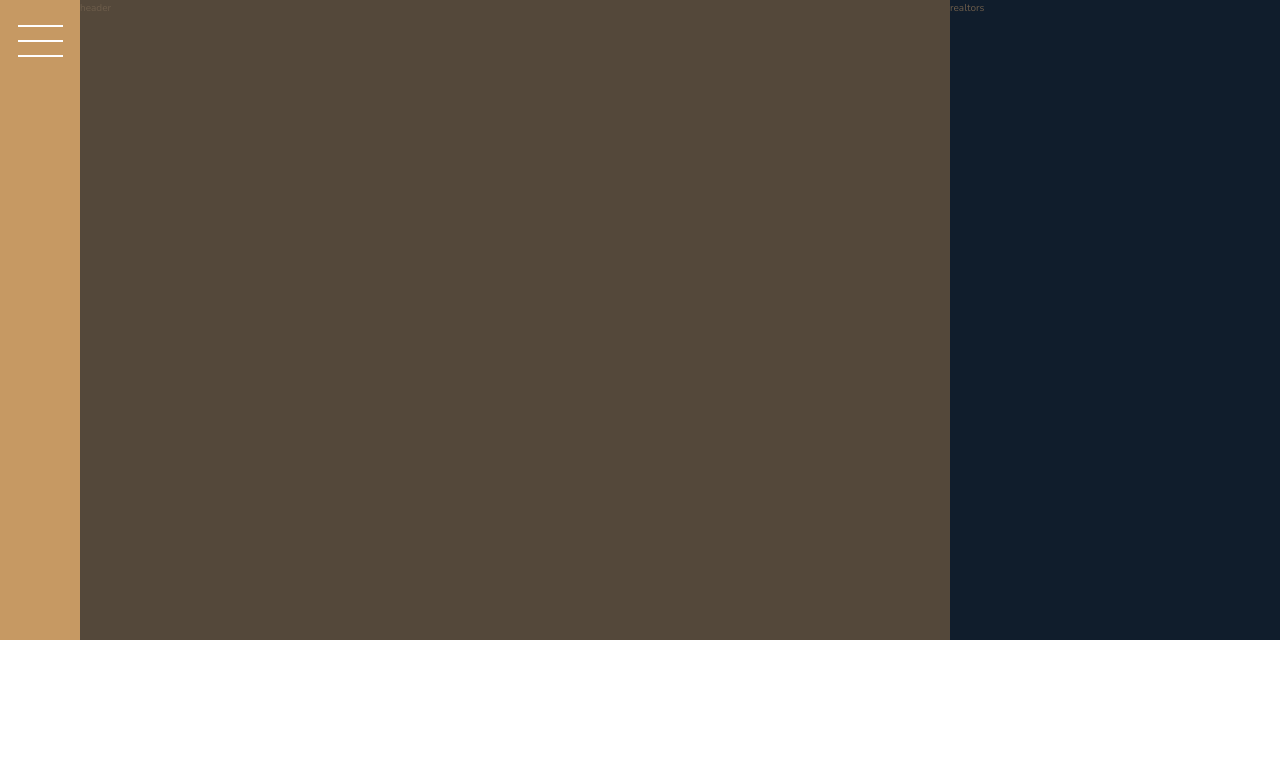
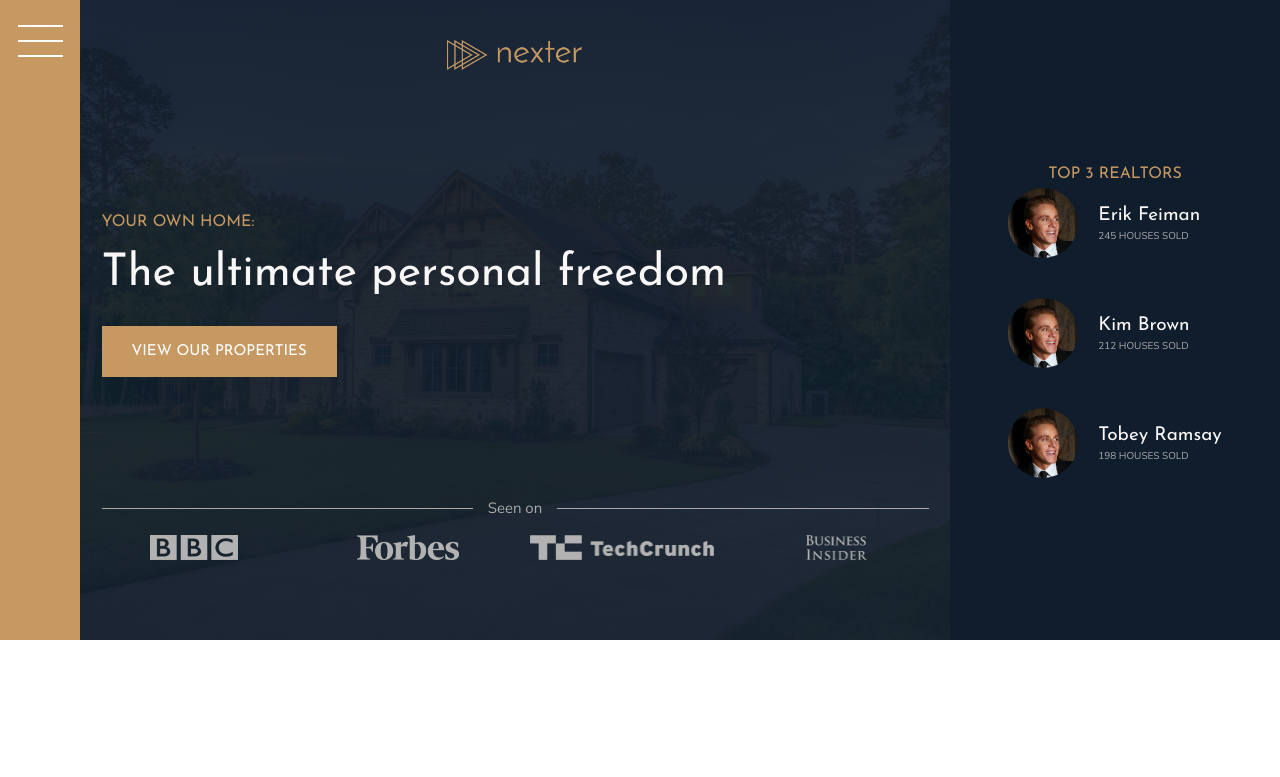
Before and after one commit to maugo-555/03-nexter, a website: page index.html in a window 1280 px wide. Shown: the top 777 px of the page. Drawn offline with nearby package versions, Linux system fonts and the light colour scheme.

Commit message:
add header and realtors section

```diff
--- a/index.html
+++ b/index.html
@@ -19,9 +19,42 @@
       <button class="nav-btn"></button>
     </div>
 
-    <header class="header">header</header>
+    <header class="header">
+      <img src="img/logo.png" alt="Nexter logo" class="header__logo" />
+      <h3 class="heading-3">Your own home:</h3>
+      <h1 class="heading-1">The ultimate personal freedom</h1>
+      <button class="btn header__btn">View our properties</button>
+      <div class="header__seenon-text">Seen on</div>
+      <div class="header__seenon-logos">
+        <img src="img/logo-bbc.png" alt="logo bbc" />
+        <img src="img/logo-forbes.png" alt="logo forbes" />
+        <img src="img/logo-techcrunch.png" alt="logo techcrunch" />
+        <img src="img/logo-bi.png" alt="logo bi" />
+      </div>
+    </header>
 
-    <div class="realtors">realtors</div>
+    <div class="realtors">
+      <h3 class="heading-3">Top 3 realtors</h3>
+      <div class="realtors__list">
+        <img src="img/realtor-1.jpeg" alt="realtor 1" class="realtors__img" />
+        <div class="realtors__details">
+          <h4 class="heading-4 heading-4--light">Erik Feiman</h4>
+          <p class="realtors__sold">245 houses sold</p>
+        </div>
+
+        <img src="img/realtor-1.jpeg" alt="realtor 1" class="realtors__img" />
+        <div class="realtors__details">
+          <h4 class="heading-4 heading-4--light">Kim Brown</h4>
+          <p class="realtors__sold">212 houses sold</p>
+        </div>
+
+        <img src="img/realtor-1.jpeg" alt="realtor 1" class="realtors__img" />
+        <div class="realtors__details">
+          <h4 class="heading-4 heading-4--light">Tobey Ramsay</h4>
+          <p class="realtors__sold">198 houses sold</p>
+        </div>
+      </div>
+    </div>
 
     <section class="features">
       <div class="feature">
--- a/sass/_header.scss
+++ b/sass/_header.scss
@@ -1,5 +1,59 @@
 .header {
-  background-color: $color-grey-dark-1;
+  grid-column: full-start / col-end 6;
 
-  grid-column: full-start / col-end 6;
+  background-image: linear-gradient(
+      rgba($color-secondary, 0.93),
+      rgba($color-secondary, 0.93)
+    ),
+    url(../img/hero.jpeg);
+  background-size: cover;
+  background-position: center;
+  padding: 8rem;
+  padding-top: 4rem;
+
+  display: grid;
+  grid-template-rows: 1fr min-content 6rem 1fr;
+  grid-template-columns: max-content;
+  justify-content: center;
+  gap: 1.5rem;
+
+  &__logo {
+    height: 3rem;
+    justify-self: center;
+  }
+
+  &__btn {
+    justify-self: start;
+    align-self: start;
+  }
+
+  &__seenon-text {
+    color: $color-grey-light-2;
+    font-size: 1.5rem;
+
+    display: grid;
+    grid-template-columns: 1fr max-content 1fr;
+    gap: 1.5rem;
+    align-items: center;
+
+    &::before,
+    &::after {
+      content: "";
+      display: block;
+      height: 1px;
+      background-color: currentColor;
+    }
+  }
+
+  &__seenon-logos {
+    display: grid;
+    grid-template-columns: repeat(4, 1fr);
+    gap: 3rem;
+    justify-items: center;
+
+    img {
+      height: 2.5rem;
+      filter: brightness(70%);
+    }
+  }
 }
--- a/sass/_realtors.scss
+++ b/sass/_realtors.scss
@@ -1,5 +1,31 @@
 .realtors {
+  grid-column: col-start 7 / full-end;
   background-color: $color-secondary;
+  padding: 3rem;
 
-  grid-column: col-start 7 / full-end;
+  display: grid;
+  justify-items: center;
+  align-items: center;
+  justify-content: center;
+  align-content: center;
+
+  &__list {
+    display: grid;
+    grid-template-columns: min-content max-content;
+    column-gap: 2rem;
+    row-gap: 5vh;
+    align-items: center;
+  }
+
+  &__img {
+    width: 7rem;
+    border-radius: 100%;
+    display: block;
+  }
+
+  &__sold {
+    color: $color-grey-light-2;
+    text-transform: uppercase;
+    margin-top: -3px;
+  }
 }
--- a/sass/_typography.scss
+++ b/sass/_typography.scss
@@ -5,6 +5,9 @@
 
 .heading-1 {
   @extend %heading;
+  color: $color-grey-light-1;
+  font-size: 4.5rem;
+  line-height: 1;
 }
 .heading-2 {
   @extend %heading;
```
Also changed, not shown: css/style.css.
